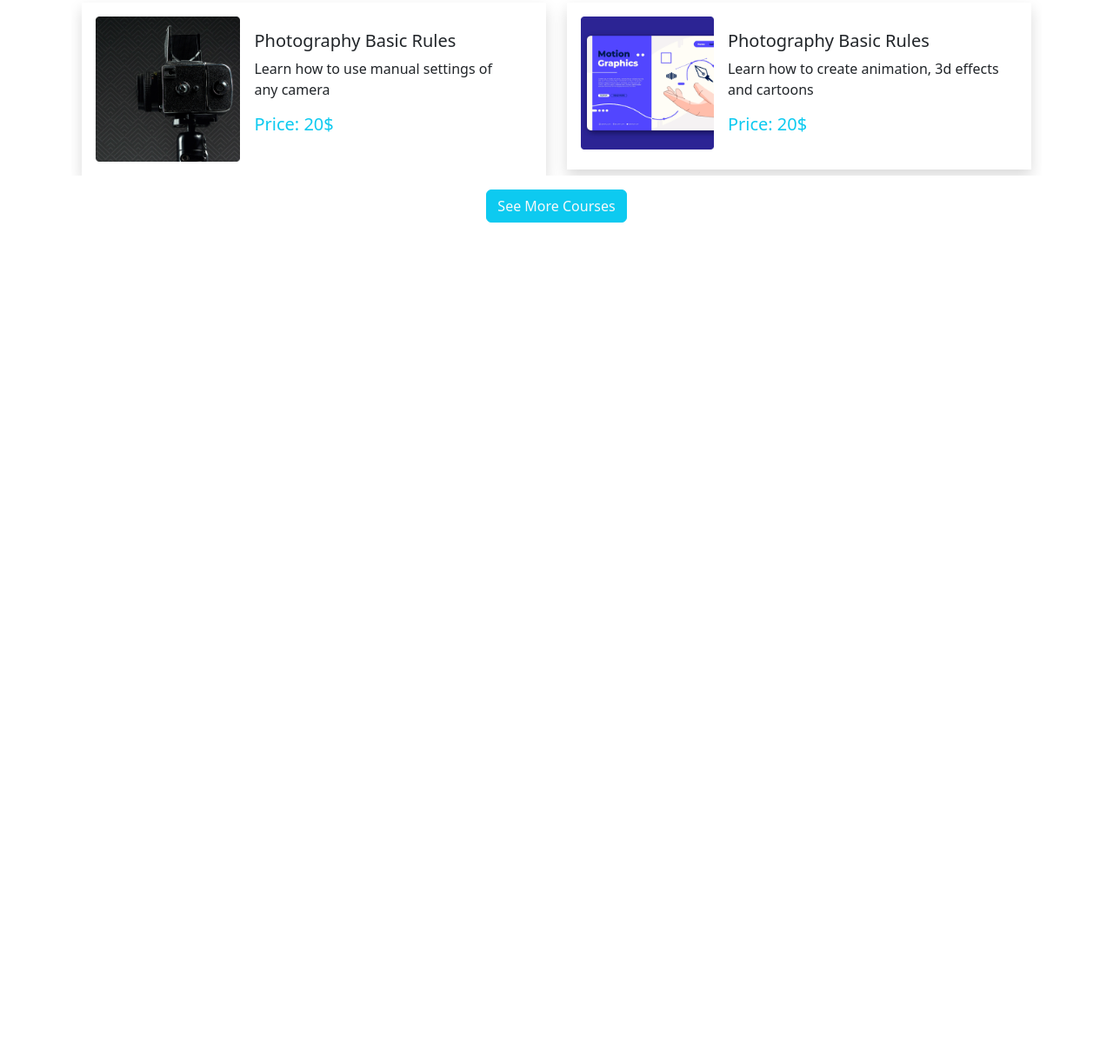
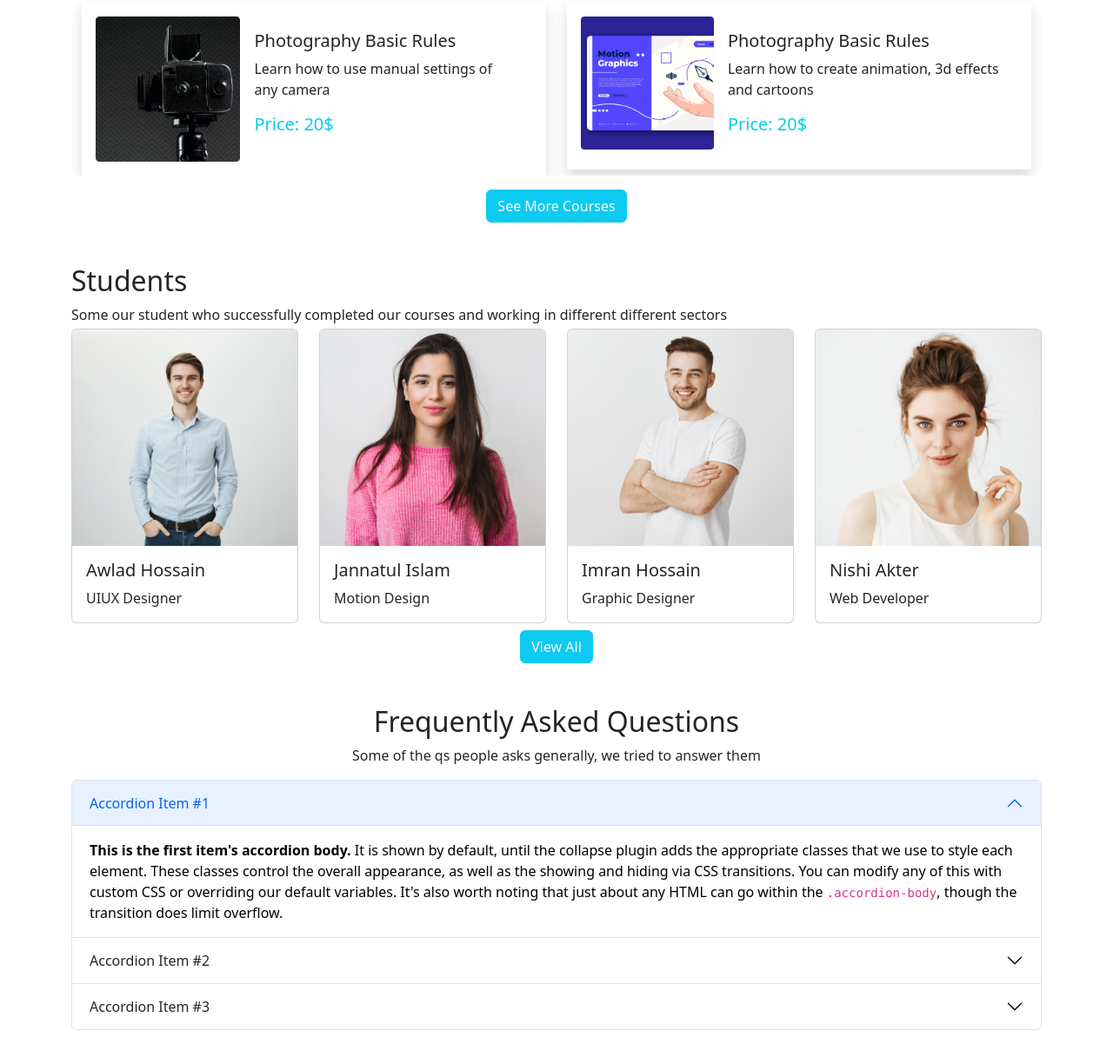
Before and after one commit to raHasan22/techeducation-site, a plain HTML site: page index.html in a window 1280 px wide. Shown: the part 1387-2611 px from the top of the page at 87% size. Before the commit the page ends 1691 px from the top, so only its background shows below. Drawn offline with nearby package versions, Linux system fonts and the light colour scheme.

Commit message:
Students added

```diff
--- a/index.html
+++ b/index.html
@@ -150,6 +150,97 @@
             <button class="btn btn-info text-light">See More Courses</button>
           </div>
         </section>
+        <!-- Student section -->
+        <section class="container my-5">
+          <h2>Students</h2>
+          <p class="mb-1"> Some our student who successfully completed our courses and working in different different sectors</p>
+          <div class="row row-cols-1 row-cols-md-2 row-cols-lg-4 g-4 mb-2">
+            <div class="col">
+              <div class="card">
+                <img src="images/student/student-1.png" class="card-img-top" alt="...">
+                <div class="card-body">
+                  <h5 class="card-title">Awlad Hossain</h5>
+                  <p class="card-text">UIUX Designer</p>
+                </div>
+              </div>
+            </div>
+            <div class="col">
+              <div class="card">
+                <img src="images/student/student-2.png" class="card-img-top" alt="...">
+                <div class="card-body">
+                  <h5 class="card-title">Jannatul Islam</h5>
+                  <p class="card-text">Motion Design</p>
+                </div>
+              </div>
+            </div>
+            <div class="col">
+              <div class="card">
+                <img src="images/student/student-3.png" class="card-img-top" alt="...">
+                <div class="card-body">
+                  <h5 class="card-title">Imran Hossain</h5>
+                  <p class="card-text">Graphic Designer</p>
+                </div>
+              </div>
+            </div>
+            <div class="col">
+              <div class="card">
+                <img src="images/student/student-4.png" class="card-img-top" alt="...">
+                <div class="card-body">
+                  <h5 class="card-title">Nishi Akter</h5>
+                  <p class="card-text">Web Developer</p>
+                </div>
+              </div>
+            </div>
+          </div>
+          <div class="container text-center">
+            <button class="btn btn-info text-light">View All</button>
+          </div>
+        </section>
+        <!-- question answer -->
+        <section class="container my-5">
+          <div class="text-center">
+            <h2>Frequently Asked Questions</h2>
+            <p>Some of the qs people asks generally, we tried to answer them</p>
+          </div>
+          <div class="accordion" id="accordionExample">
+            <div class="accordion-item">
+              <h2 class="accordion-header" id="headingOne">
+                <button class="accordion-button" type="button" data-bs-toggle="collapse" data-bs-target="#collapseOne" aria-expanded="true" aria-controls="collapseOne">
+                  Accordion Item #1
+                </button>
+              </h2>
+              <div id="collapseOne" class="accordion-collapse collapse show" aria-labelledby="headingOne" data-bs-parent="#accordionExample">
+                <div class="accordion-body">
+                  <strong>This is the first item's accordion body.</strong> It is shown by default, until the collapse plugin adds the appropriate classes that we use to style each element. These classes control the overall appearance, as well as the showing and hiding via CSS transitions. You can modify any of this with custom CSS or overriding our default variables. It's also worth noting that just about any HTML can go within the <code>.accordion-body</code>, though the transition does limit overflow.
+                </div>
+              </div>
+            </div>
+            <div class="accordion-item">
+              <h2 class="accordion-header" id="headingTwo">
+                <button class="accordion-button collapsed" type="button" data-bs-toggle="collapse" data-bs-target="#collapseTwo" aria-expanded="false" aria-controls="collapseTwo">
+                  Accordion Item #2
+                </button>
+              </h2>
+              <div id="collapseTwo" class="accordion-collapse collapse" aria-labelledby="headingTwo" data-bs-parent="#accordionExample">
+                <div class="accordion-body">
+                  <strong>This is the second item's accordion body.</strong> It is hidden by default, until the collapse plugin adds the appropriate classes that we use to style each element. These classes control the overall appearance, as well as the showing and hiding via CSS transitions. You can modify any of this with custom CSS or overriding our default variables. It's also worth noting that just about any HTML can go within the <code>.accordion-body</code>, though the transition does limit overflow.
+                </div>
+              </div>
+            </div>
+            <div class="accordion-item">
+              <h2 class="accordion-header" id="headingThree">
+                <button class="accordion-button collapsed" type="button" data-bs-toggle="collapse" data-bs-target="#collapseThree" aria-expanded="false" aria-controls="collapseThree">
+                  Accordion Item #3
+                </button>
+              </h2>
+              <div id="collapseThree" class="accordion-collapse collapse" aria-labelledby="headingThree" data-bs-parent="#accordionExample">
+                <div class="accordion-body">
+                  <strong>This is the third item's accordion body.</strong> It is hidden by default, until the collapse plugin adds the appropriate classes that we use to style each element. These classes control the overall appearance, as well as the showing and hiding via CSS transitions. You can modify any of this with custom CSS or overriding our default variables. It's also worth noting that just about any HTML can go within the <code>.accordion-body</code>, though the transition does limit overflow.
+                </div>
+              </div>
+            </div>
+          </div>
+        </section>
     </main>
     <!-- bootstrap -->
     <script src="https://cdn.jsdelivr.net/npm/bootstrap@5.2.0/dist/js/bootstrap.bundle.min.js" integrity="sha384-A3rJD856KowSb7dwlZdYEkO39Gagi7vIsF0jrRAoQmDKKtQBHUuLZ9AsSv4jD4Xa" crossorigin="anonymous"></script>
```
